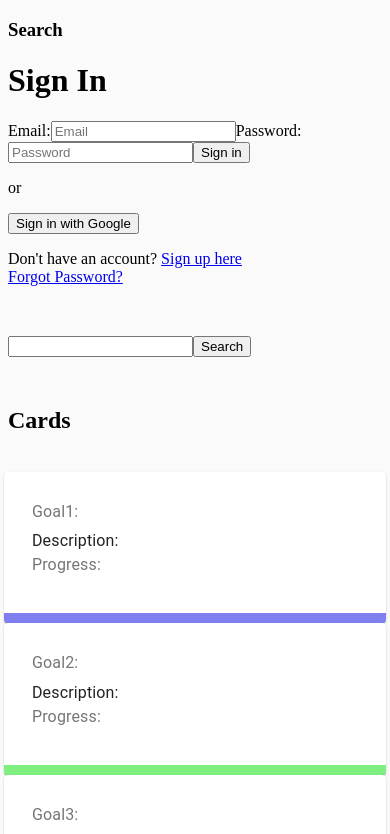
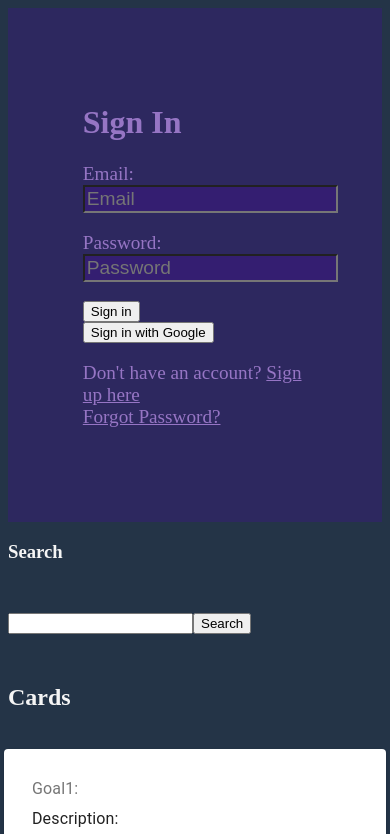
Before and after one commit to xavierloeraflores/Goalaco, a React (Create React App) app: page / in a window 390 px wide. Shown: the top 834 px of the page. Built offline with nearby package versions, Linux system fonts and the light colour scheme; no server answers.

Commit message:
Added Css and Logout Button

```diff
--- a/src/App.js
+++ b/src/App.js
@@ -16,11 +16,11 @@ class App extends React.Component {
   render() {
     return (
       <div>
-        <h3>Search</h3>
         <UserProvider>
           <Application />
         </UserProvider>
 
+        <h3>Search</h3>
         <Search />
         <h2>Cards</h2>
         <Cards />
--- a/src/App.module.css
+++ b/src/App.module.css
@@ -1,5 +1,6 @@
 body {
-  background-color: rgb(250, 250, 250);
+  background-color: #243447;
+  color: whitesmoke;
 }
 
 .container {
--- a/src/LoginComponents/Application.jsx
+++ b/src/LoginComponents/Application.jsx
@@ -6,10 +6,12 @@ import UserProvider from "../providers/UserProvider";
 import ProfilePage from "./ProfilePage";
 import { UserContext } from "../providers/UserProvider";
 import PasswordReset from "./PasswordReset";
+import Logout from "./Logout";
+import { app } from "firebase";
 function Application() {
   const user = useContext(UserContext);
   return user ? (
-    <ProfilePage />
+    <Logout />
   ) : (
     <Router>
       <SignUp path="signUp" />
--- /dev/null
+++ b/src/LoginComponents/Logout.jsx
@@ -0,0 +1,23 @@
+import React, { useContext } from "react";
+import { UserContext } from "../providers/UserProvider";
+import { navigate } from "@reach/router";
+import { auth } from "../firebase";
+const Logout = () => {
+  const user = useContext(UserContext);
+  const { photoURL, displayName, email } = user;
+  console.log(user);
+
+  return (
+    <div>
+      <button
+        onClick={() => {
+          auth.signOut();
+        }}
+      >
+        Sign out
+      </button>
+    </div>
+  );
+};
+//test
+export default Logout;
--- a/src/LoginComponents/PasswordReset.jsx
+++ b/src/LoginComponents/PasswordReset.jsx
@@ -31,22 +31,12 @@ const PasswordReset = () => {
       });
   };
   return (
-    <div className="mt-8">
-      <h1 className="text-xl text-center font-bold mb-3">
-        Reset your Password
-      </h1>
-      <div className="border border-blue-300 mx-auto w-11/12 md:w-2/4 rounded py-8 px-4 md:px-8">
+    <div id="LoginCSS">
+      <h1>Reset your Password</h1>
+      <div>
         <form action="">
-          {emailHasBeenSent && (
-            <div className="py-3 bg-green-400 w-full text-white text-center mb-3">
-              An email has been sent to you!
-            </div>
-          )}
-          {error !== null && (
-            <div className="py-3 bg-red-600 w-full text-white text-center mb-3">
-              {error}
-            </div>
-          )}
+          {emailHasBeenSent && <div>An email has been sent to you!</div>}
+          {error !== null && <div>{error}</div>}
           <label htmlFor="userEmail" className="w-full block">
             Email:
           </label>
@@ -60,7 +50,6 @@ const PasswordReset = () => {
             className="mb-3 w-full px-1 py-2"
           />
           <button
-            className="w-full bg-blue-400 text-white py-3"
             onClick={(event) => {
               sendResetEmail(event);
             }}
@@ -69,12 +58,7 @@ const PasswordReset = () => {
           </button>
         </form>
 
-        <Link
-          to="/"
-          className="my-2 text-blue-700 hover:text-blue-800 text-center block"
-        >
-          &larr; back to sign in page
-        </Link>
+        <Link to="/">&larr; back to sign in page</Link>
       </div>
     </div>
   );
--- a/src/LoginComponents/ProfilePage.jsx
+++ b/src/LoginComponents/ProfilePage.jsx
@@ -1,3 +1,8 @@
+//Unused page. This is a page from the tutorial.
+//Contains both code to view profile
+//and view the sign out button
+//-Xavier
+
 import React, { useContext } from "react";
 import { UserContext } from "../providers/UserProvider";
 import { navigate } from "@reach/router";
@@ -8,8 +13,8 @@ const ProfilePage = () => {
   console.log(user);
 
   return (
-    <div className="mx-auto w-11/12 md:w-2/4 py-8 px-4 md:px-8">
-      <div className="flex border flex-col items-center md:flex-row md:items-start border-blue-400 px-3 py-4">
+    <div id="LoginCSS">
+      <div>
         <div
           style={{
             background: `url(${
@@ -20,15 +25,13 @@ const ProfilePage = () => {
             height: "200px",
             width: "200px",
           }}
-          className="border border-blue-300"
         ></div>
-        <div className="md:pl-4">
-          <h2 className="text-2xl font-semibold">{displayName}</h2>
-          <h3 className="italic">{email}</h3>
+        <div>
+          <h2>{displayName}</h2>
+          <h3>{email}</h3>
         </div>
       </div>
       <button
-        className="w-full py-3 bg-red-600 mt-4 text-white"
         onClick={() => {
           auth.signOut();
         }}
@@ -38,5 +41,8 @@ const ProfilePage = () => {
     </div>
   );
 };
-//test
 export default ProfilePage;
+//Unused page. This is a page from the tutorial.
+//Contains both code to view profile
+//and view the sign out button
+//-Xavier
--- a/src/LoginComponents/SignIn.jsx
+++ b/src/LoginComponents/SignIn.jsx
@@ -15,7 +15,7 @@ const SignIn = () => {
       console.error("Error signing in with password and email", error);
     });
   };
-
+  const linebreak = "\n";
   const onChangeHandler = (event) => {
     const { name, value } = event.currentTarget;
 
@@ -27,14 +27,10 @@ const SignIn = () => {
   };
 
   return (
-    <div className="mt-8">
-      <h1 className="text-3xl mb-2 text-center font-bold">Sign In</h1>
-      <div className="border border-blue-400 mx-auto w-11/12 md:w-2/4 rounded py-8 px-4 md:px-8">
-        {error !== null && (
-          <div className="py-4 bg-red-600 w-full text-white text-center mb-3">
-            {error}
-          </div>
-        )}
+    <div id="LoginCSS">
+      <h1>Sign In</h1>
+      <div>
+        {error !== null && <div>{error}</div>}
         <form className="">
           <label htmlFor="userEmail" className="block">
             Email:
@@ -48,20 +44,20 @@ const SignIn = () => {
             id="userEmail"
             onChange={(event) => onChangeHandler(event)}
           />
+          <p>{linebreak}</p>
           <label htmlFor="userPassword" className="block">
             Password:
           </label>
           <input
             type="password"
-            className="mt-1 mb-3 p-1 w-full"
             name="userPassword"
             value={password}
             placeholder="Password"
             id="userPassword"
             onChange={(event) => onChangeHandler(event)}
           />
+          <p>{linebreak}</p>
           <button
-            className="bg-green-400 hover:bg-green-500 w-full py-2 text-white"
             onClick={(event) => {
               signInWithEmailAndPasswordHandler(event, email, password);
             }}
@@ -69,27 +65,16 @@ const SignIn = () => {
             Sign in
           </button>
         </form>
-        <p className="text-center my-3">or</p>
         <button
-          className="bg-red-500 hover:bg-red-600 w-full py-2 text-white"
           onClick={() => {
             signInWithGoogle();
           }}
         >
           Sign in with Google
         </button>
-        <p className="text-center my-3">
-          Don't have an account?{" "}
-          <Link to="signUp" className="text-blue-500 hover:text-blue-600">
-            Sign up here
-          </Link>{" "}
-          <br />{" "}
-          <Link
-            to="passwordReset"
-            className="text-blue-500 hover:text-blue-600"
-          >
-            Forgot Password?
-          </Link>
+        <p>
+          Don't have an account? <Link to="signUp">Sign up here</Link> <br />{" "}
+          <Link to="passwordReset">Forgot Password?</Link>
         </p>
       </div>
     </div>
--- a/src/LoginComponents/SignUp.jsx
+++ b/src/LoginComponents/SignUp.jsx
@@ -28,7 +28,7 @@ const SignUp = () => {
     setPassword("");
     setDisplayName("");
   };
-
+  const linebreak = "\n";
   const onChangeHandler = (event) => {
     const { name, value } = event.currentTarget;
 
@@ -42,53 +42,48 @@ const SignUp = () => {
   };
 
   return (
-    <div className="mt-8">
-      <h1 className="text-3xl mb-2 text-center font-bold">Sign Up</h1>
-      <div className="border border-blue-400 mx-auto w-11/12 md:w-2/4 rounded py-8 px-4 md:px-8">
-        {error !== null && (
-          <div className="py-4 bg-red-600 w-full text-white text-center mb-3">
-            {error}
-          </div>
-        )}
+    <div id="LoginCSS">
+      <h1>Sign Up</h1>
+      <div>
+        {error !== null && <div>{error}</div>}
         <form className="">
           <label htmlFor="displayName" className="block">
             Display Name:
           </label>
           <input
             type="text"
-            className="my-1 p-1 w-full "
             name="displayName"
             value={displayName}
             placeholder="Name"
             id="displayName"
             onChange={(event) => onChangeHandler(event)}
           />
+          <p>{linebreak}</p>
           <label htmlFor="userEmail" className="block">
             Email:
           </label>
           <input
             type="email"
-            className="my-1 p-1 w-full"
             name="userEmail"
             value={email}
             placeholder="Email"
             id="userEmail"
             onChange={(event) => onChangeHandler(event)}
           />
+          <p>{linebreak}</p>
           <label htmlFor="userPassword" className="block">
             Password:
           </label>
           <input
             type="password"
-            className="mt-1 mb-3 p-1 w-full"
             name="userPassword"
             value={password}
             placeholder="Password"
             id="userPassword"
             onChange={(event) => onChangeHandler(event)}
           />
+          <p>{linebreak}</p>
           <button
-            className="bg-green-400 hover:bg-green-500 w-full py-2 text-white"
             onClick={(event) => {
               createUserWithEmailAndPasswordHandler(event, email, password);
             }}
@@ -96,7 +91,6 @@ const SignUp = () => {
             Sign up
           </button>
         </form>
-        <p className="text-center my-3">or</p>
         <button
           onClick={() => {
             try {
@@ -105,15 +99,11 @@ const SignUp = () => {
               console.error("Error signing in", error);
             }
           }}
-          className="bg-red-500 hover:bg-red-600 w-full py-2 text-white"
         >
           Sign In with Google
         </button>
-        <p className="text-center my-3">
-          Already have an account?{" "}
-          <Link to="/" className="text-blue-500 hover:text-blue-600">
-            Sign in here
-          </Link>{" "}
+        <p>
+          Already have an account? <Link to="/">Sign in here</Link>{" "}
         </p>
       </div>
     </div>
--- /dev/null
+++ b/src/providers/UserProvider.css
@@ -0,0 +1,21 @@
+#LoginCSS {
+  background-color: rgba(75, 0, 172, 0.24);
+  align-content: center;
+  padding: 20%;
+  color: rgba(161, 125, 207, 0.911);
+}
+#LoginCSS label,
+p {
+  font-size: larger;
+}
+#LoginCSS a {
+  color: rgba(161, 125, 207, 0.911);
+}
+#LoginCSS input {
+  background-color: rgba(75, 0, 172, 0.24);
+  color: rgba(161, 125, 207, 0.911);
+  font-size: larger;
+}
+#LoginCSS button {
+  size: larger;
+}
--- a/src/providers/UserProvider.jsx
+++ b/src/providers/UserProvider.jsx
@@ -1,6 +1,6 @@
 import React, { Component, createContext } from "react";
 import { auth, generateUserDocument } from "../firebase";
-
+import "./UserProvider.css";
 export const UserContext = createContext({ user: null });
 
 class UserProvider extends Component {
@@ -19,9 +19,11 @@ class UserProvider extends Component {
     const { user } = this.state;
 
     return (
-      <UserContext.Provider value={user}>
-        {this.props.children}
-      </UserContext.Provider>
+      <div>
+        <UserContext.Provider value={user}>
+          {this.props.children}
+        </UserContext.Provider>
+      </div>
     );
   }
 }
```
Also changed, not shown: src/login.txt (deleted).
